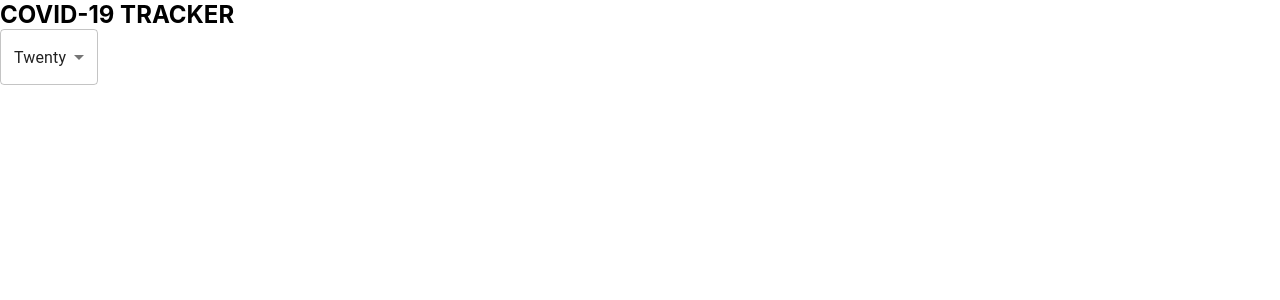
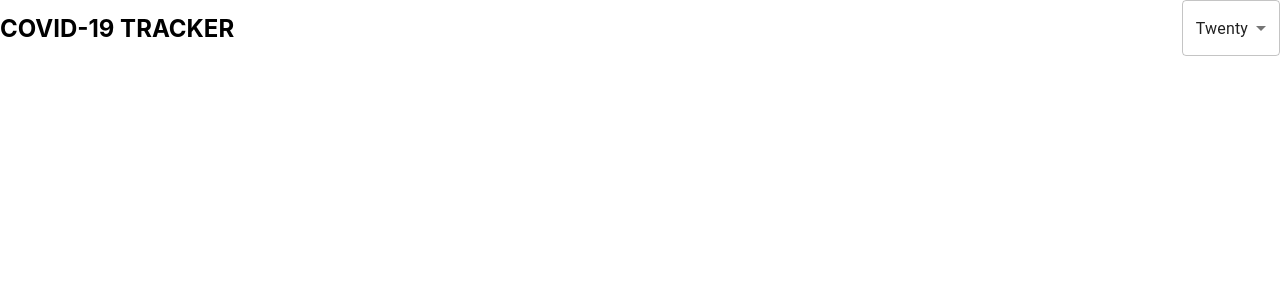
Before and after one commit to Lukas-technoledge/Covid-19-Tracker, a React (Create React App) app: page / in a window 1280 px wide. Shown: the top 300 px of the page. Built offline with nearby package versions, Linux system fonts and the light colour scheme.

Commit message:
header progress

```diff
--- a/src/Header.css
+++ b/src/Header.css
@@ -0,0 +1,6 @@
+.header {
+    display: flex;
+    justify-content: space-between;
+    align-items: center;
+    margin-bottom: 20px ;
+}
--- a/src/Header.js
+++ b/src/Header.js
@@ -1,6 +1,6 @@
 import React from 'react'
 import { FormControl, Select, MenuItem } from '@mui/material';
-import './Header'
+import './Header.css'
 
 function Header() {
   return (
```
